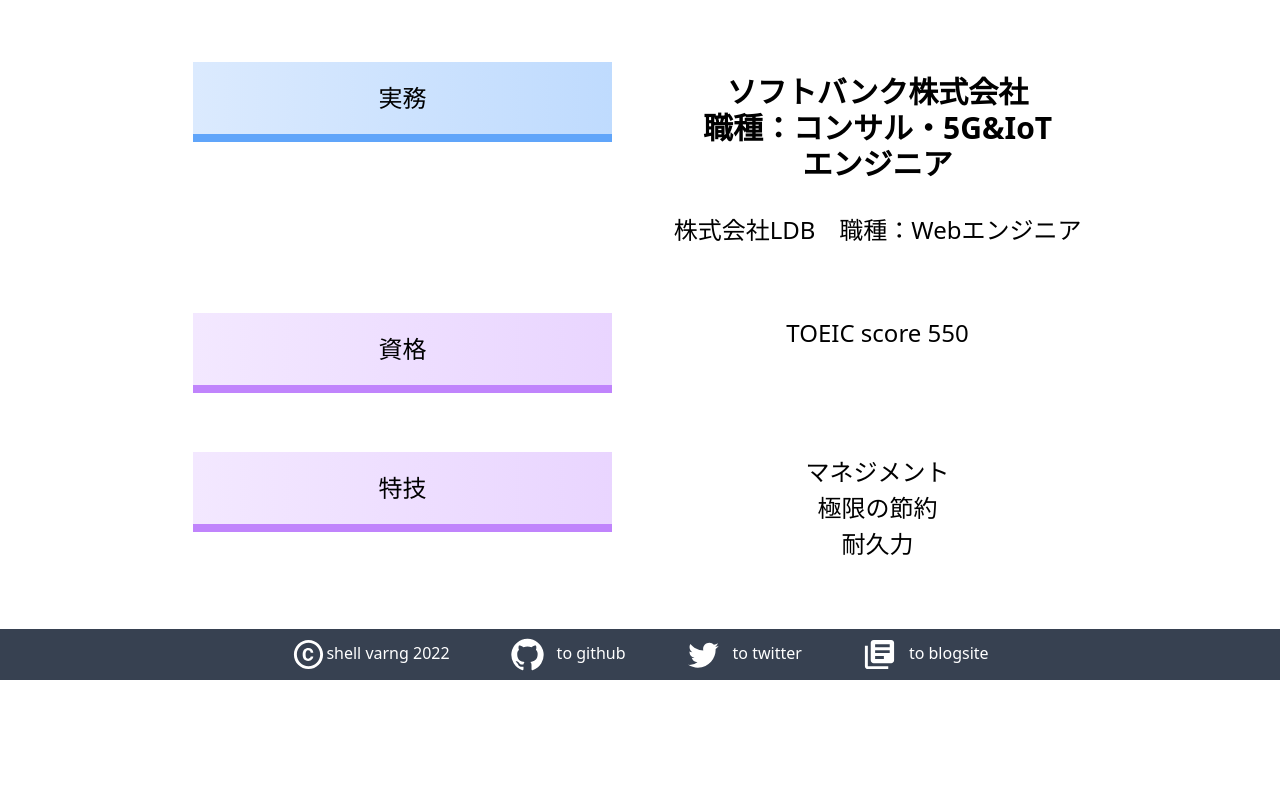
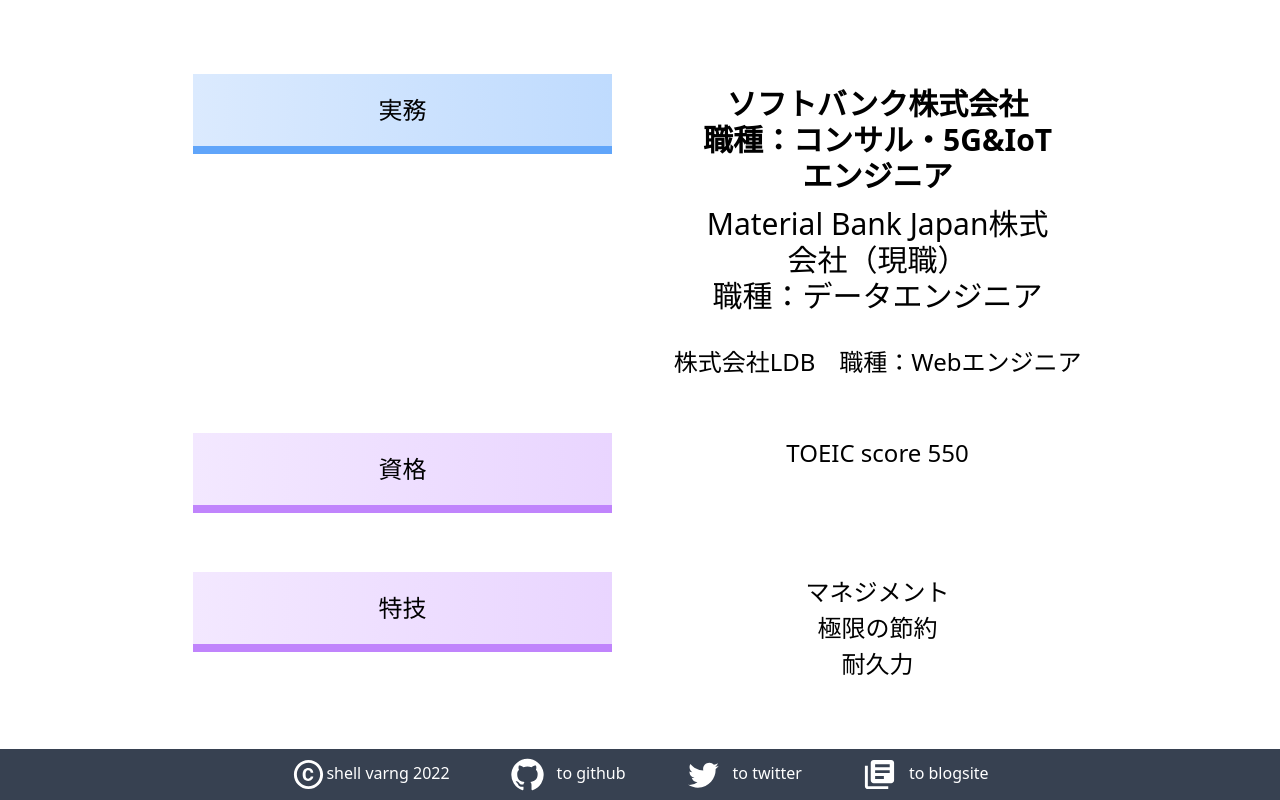
Before and after one commit to POD-azlamarhyu/portraitSite, a Next.js app: page /components/about in a window 1280 px wide. Shown: the part 1143-1943 px from the top of the page. Before the commit the page ends 1823 px from the top, so only its background shows below. Built offline with nearby package versions, Linux system fonts and the light colour scheme.

Commit message:
feat 20221216

```diff
--- a/pages/components/about.js
+++ b/pages/components/about.js
@@ -48,6 +48,9 @@
                     <div className="m-4 px-2 my-3 md:h-4/5 md:mx-3 md:px-2 md:py-2 text-center">
                         <p className="mt-3 mr-3 ml-3 text-center text-xl md:text-3xl px-5"><strong>ソフトバンク株式会社</strong></p>
                         <p className="mb-3 mr-3 ml-3 text-center text-xl md:text-3xl px-5"><strong>職種：コンサル・5G&IoTエンジニア</strong></p>
+
+                        <p className="mt-3 mr-3 ml-3 text-center text-xl md:text-3xl px-5">Material Bank Japan株式会社（現職）</p>
+                        <p className="mb-3 mr-3 ml-3 text-center text-xl md:text-3xl px-5">職種：データエンジニア</p>
                         <p className="m-1 text-center text-xl md:text-2xl py-5">株式会社LDB　職種：Webエンジニア</p>
                     </div>
                     <div className="m-4 px-2 my-3 md:h-4/5 md:mx-3 md:px-2 md:py-2 text-center">
```
